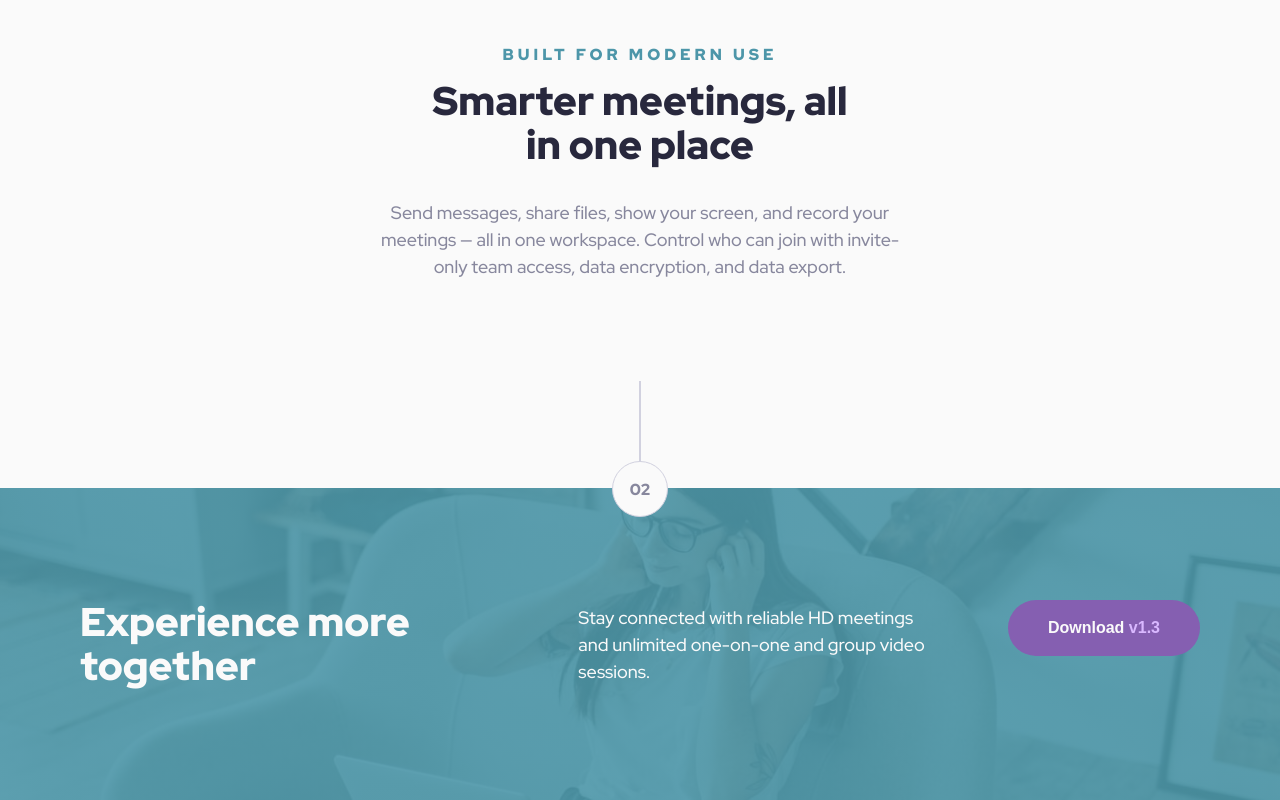
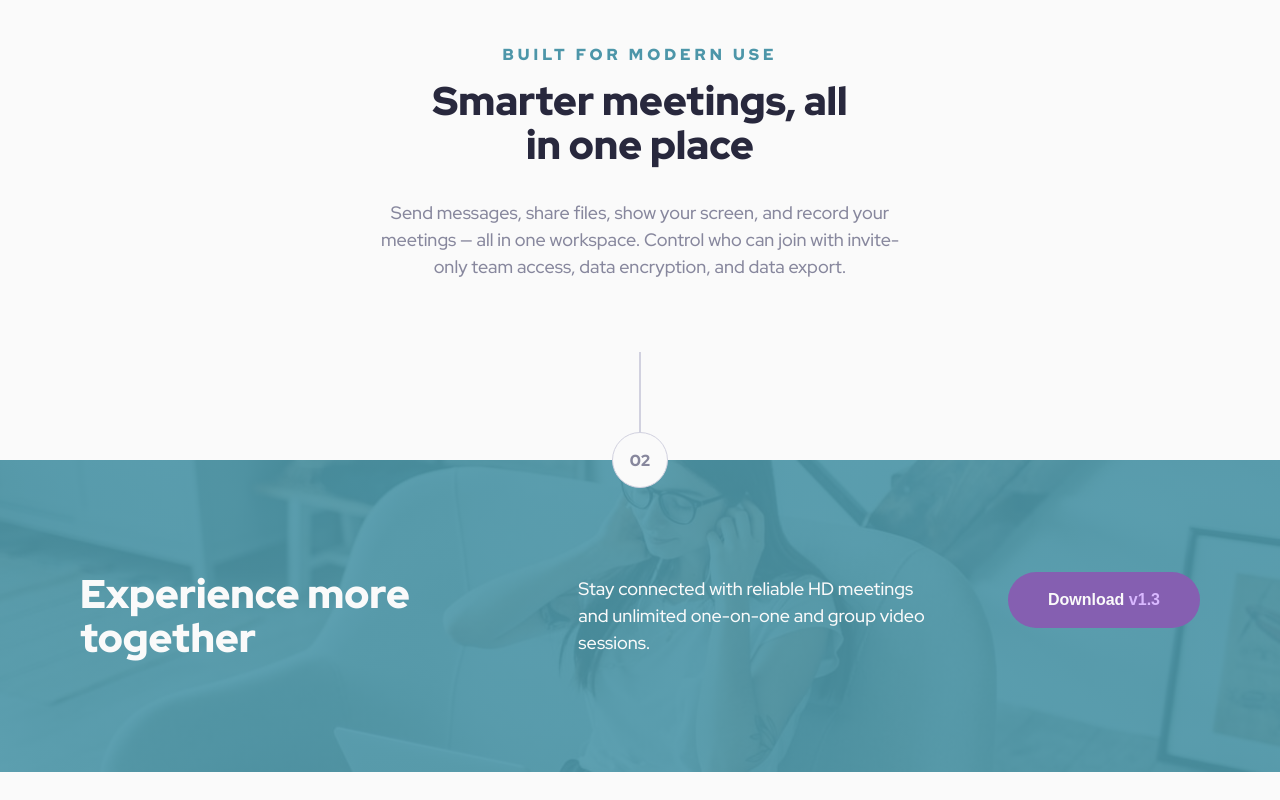
Before and after one commit to ashkir004/meet-landing-page, a plain HTML site: page index.html in a window 1280 px wide. Shown: the part 1129-1929 px from the top of the page. After the commit the page ends 1901 px from the top, so only its background shows below. Drawn offline with Linux system fonts and the light colour scheme.

```diff
--- a/style.css
+++ b/style.css
@@ -494,8 +494,13 @@ body {
         min-height: var(--size-256);
     }
 
+    .step-indicator--two {
+        position: relative;
+        top: 0rem;
+    }
+
     .footer {
-        /* margin-top: -1.8rem; */
+        margin-top: -1.8rem;
     }
 
 
```
